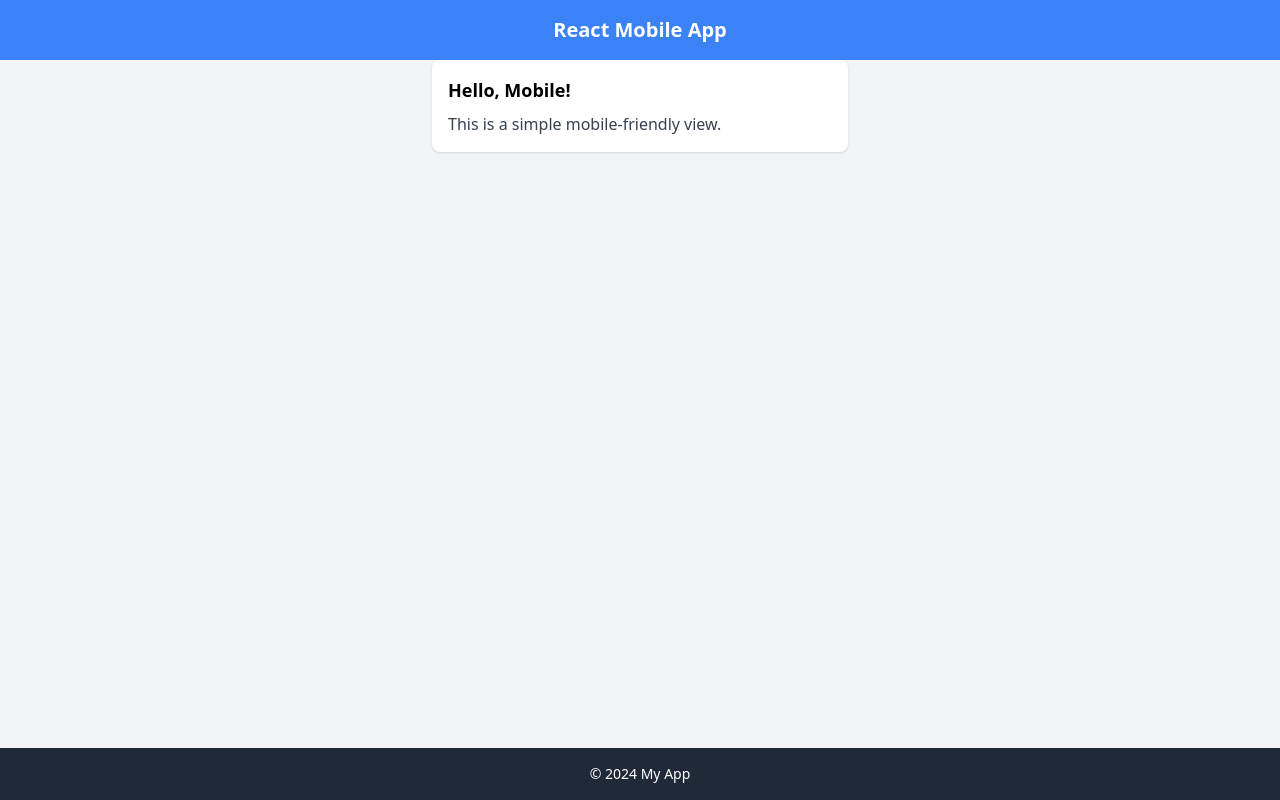
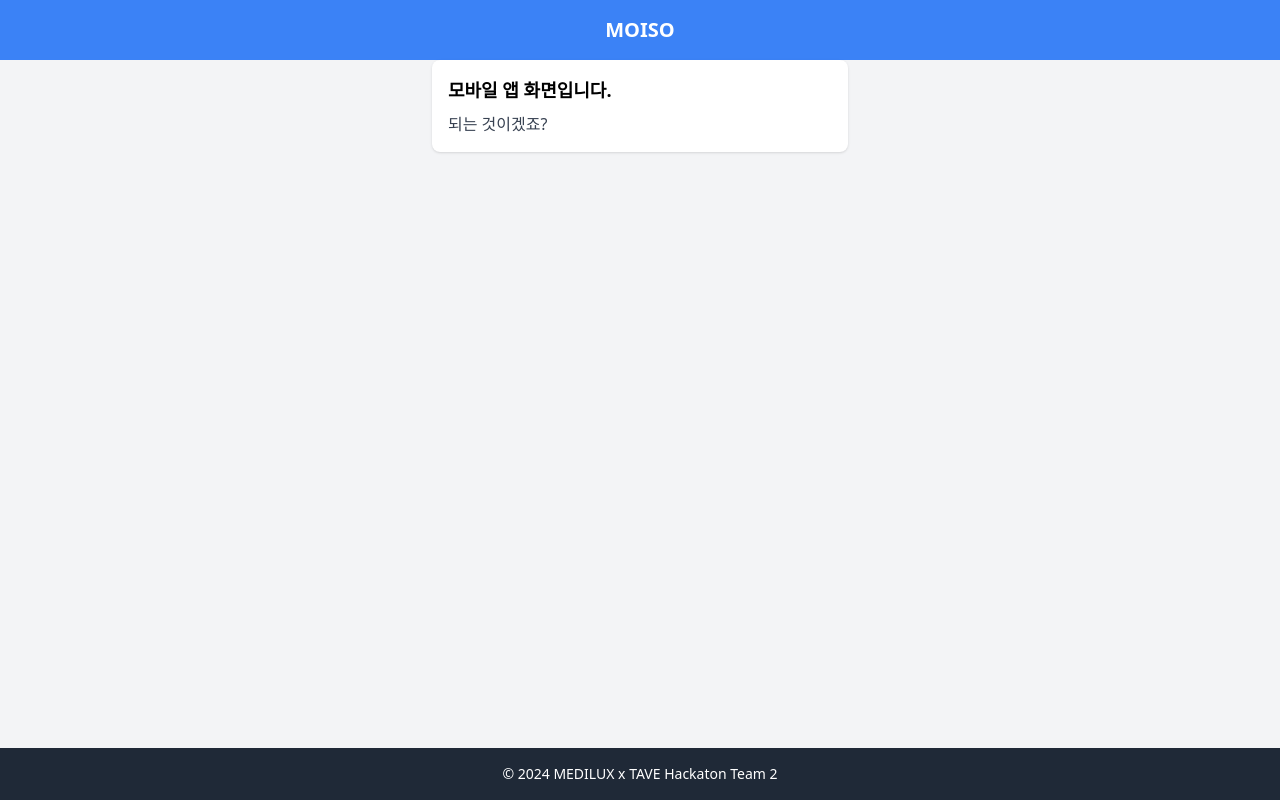
Before and after one commit to METAPOR-2/Frontend, a React (Create React App) app in the folder metafor-frontend/: page / in a window 1280 px wide. Built offline with nearby package versions, Linux system fonts and the light colour scheme.

Commit message:
first setting

```diff
--- a/metafor-frontend/src/App.js
+++ b/metafor-frontend/src/App.js
@@ -2,18 +2,16 @@ function App() {
   return (
     <div className="flex flex-col items-center justify-center min-h-screen bg-gray-100">
       <header className="w-full py-4 bg-blue-500 text-white text-center">
-        <h1 className="text-xl font-bold">React Mobile App</h1>
+        <h1 className="text-xl font-bold">MOISO</h1>
       </header>
       <main className="flex-grow w-full max-w-md px-4">
         <section className="bg-white p-4 rounded-lg shadow">
-          <h2 className="text-lg font-semibold mb-2">Hello, Mobile!</h2>
-          <p className="text-gray-700">
-            This is a simple mobile-friendly view.
-          </p>
+          <h2 className="text-lg font-semibold mb-2">모바일 앱 화면입니다.</h2>
+          <p className="text-gray-700">되는 것이겠죠?</p>
         </section>
       </main>
       <footer className="w-full py-4 bg-gray-800 text-white text-center">
-        <p className="text-sm">© 2024 My App</p>
+        <p className="text-sm">© 2024 MEDILUX x TAVE Hackaton Team 2</p>
       </footer>
     </div>
   );
```
